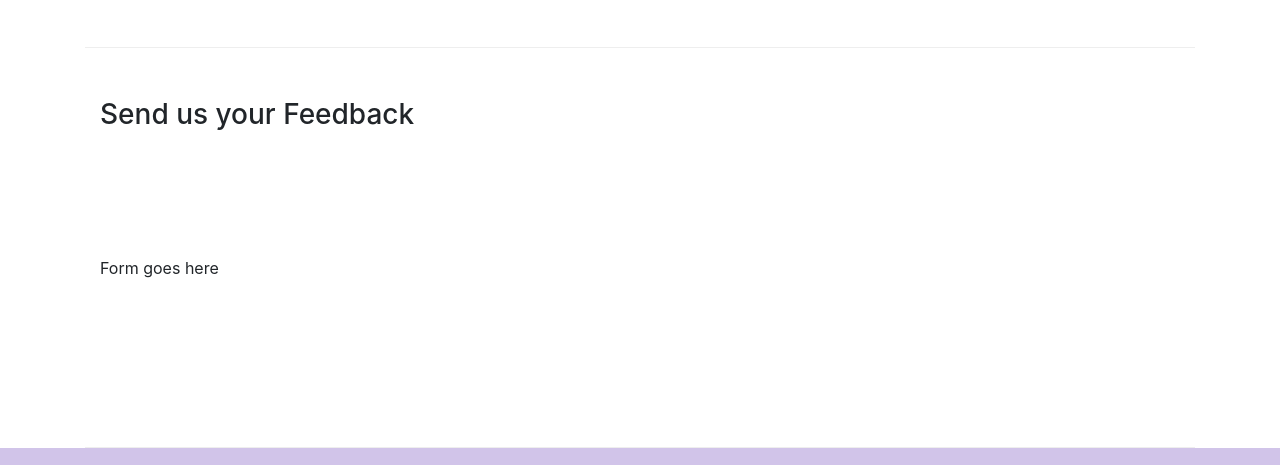
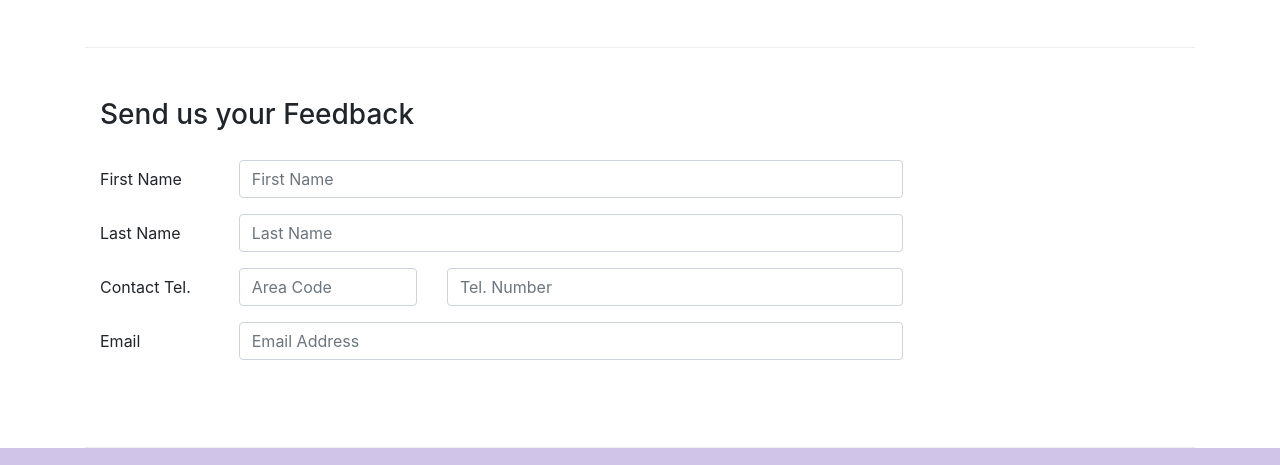
Before and after one commit to munikarmanish/coursera-bootstrap-confusion, a website: page contactus.html in a window 1280 px wide. Shown: the part 817-1282 px from the top of the page. Drawn offline with nearby package versions, Linux system fonts and the light colour scheme.

Commit message:
added contact form (upto email)

```diff
--- a/contactus.html
+++ b/contactus.html
@@ -110,7 +110,35 @@
         <h3>Send us your Feedback</h3>
       </div>
       <div class="col-12 col-md-9">
-        Form goes here
+        <form>
+          <div class="row form-group">
+            <label for="firstname" class="col-md-2 col-form-label">First Name</label>
+            <div class="col-md-10">
+              <input type="text" class="form-control" id="firstname" name="firstname" placeholder="First Name">
+            </div>
+          </div>
+          <div class="row form-group">
+            <label for="lastname" class="col-md-2 col-form-label">Last Name</label>
+            <div class="col-md-10">
+              <input type="text" class="form-control" id="lastname" name="lastname" placeholder="Last Name">
+            </div>
+          </div>
+          <div class="row form-group">
+            <label for="telnum" class="col-12 col-md-2 col-form-label">Contact Tel.</label>
+            <div class="col-5 col-md-3">
+              <input type="tel" class="form-control" id="areacode" name="areacode" placeholder="Area Code">
+            </div>
+            <div class="col-7 col-md-7">
+              <input type="tel" class="form-control" id="telnum" name="telnum" placeholder="Tel. Number">
+            </div>
+          </div>
+          <div class="row form-group">
+            <label for="email" class="col-md-2 col-form-label">Email</label>
+            <div class="col-md-10">
+              <input type="email" class="form-control" id="email" name="email" placeholder="Email Address">
+            </div>
+          </div>
+        </form>
       </div>
       <div class="col-12 col-md">
       </div>
```
